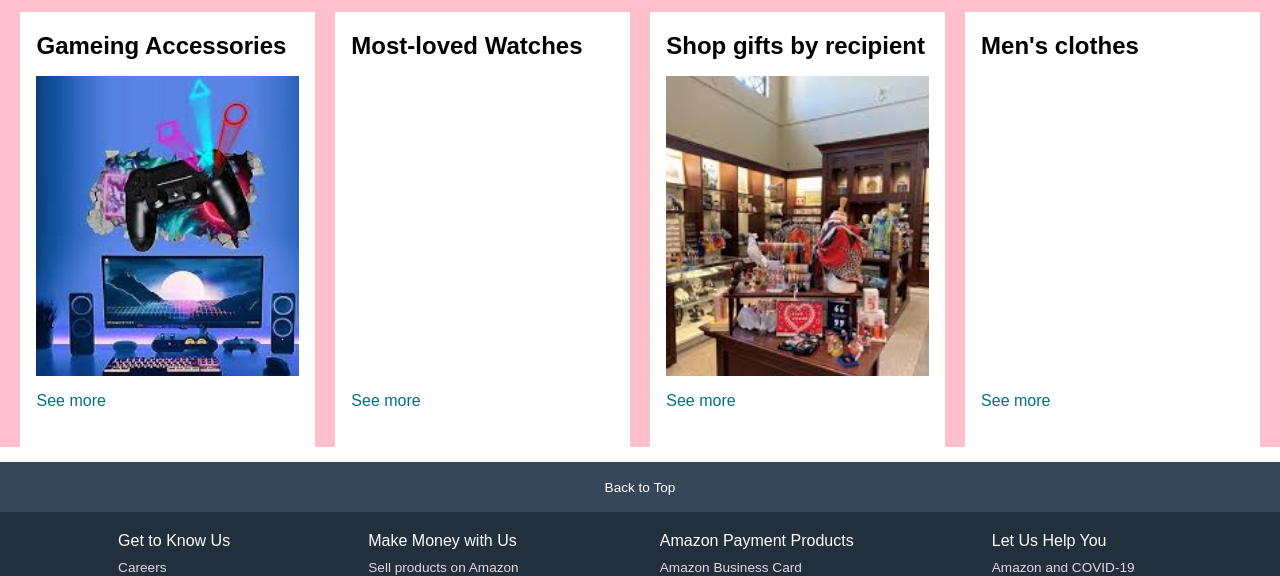
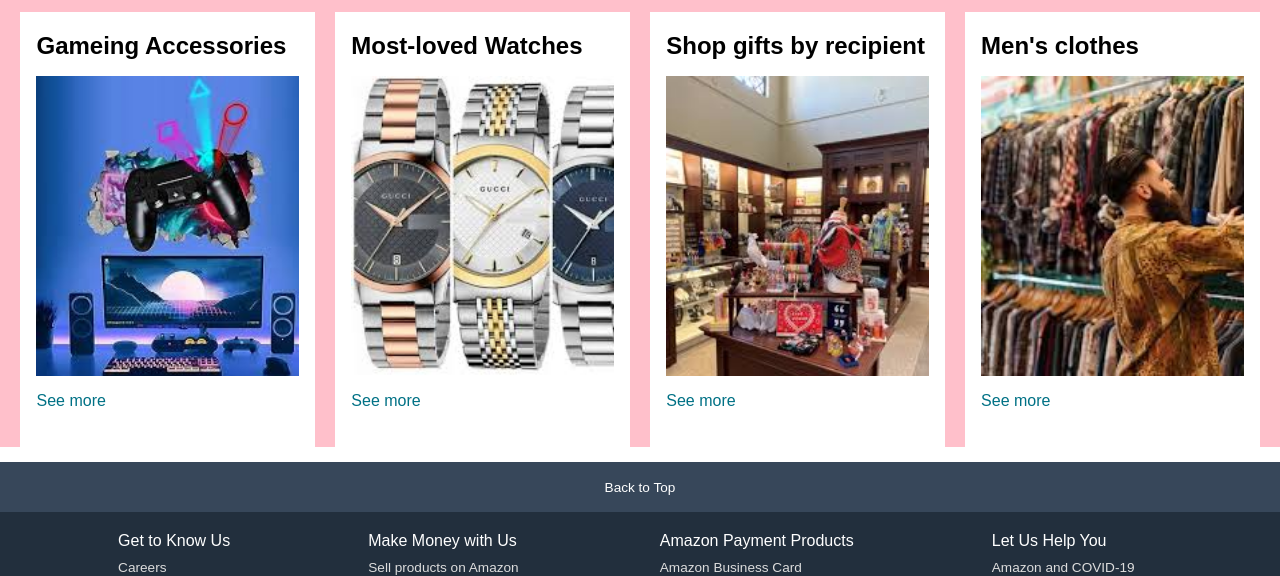
Before and after one commit to zain9008/classroom-level-1, a plain HTML site: page index.html in a window 1280 px wide. Shown: the part 823-1399 px from the top of the page. Drawn offline with Linux system fonts and the light colour scheme.

Commit message:
updated pictures of products

```diff
--- a/index.html
+++ b/index.html
@@ -111,7 +111,7 @@
             <div class="box6 box">
                 <div class="box-content">
                     <h2>Most-loved Watches</h2>
-                    <div class="box-image" style="background-image: url('box6-image.jpg');"></div>
+                    <div class="box-image" style="background-image: url('bpx6-image.jpg');"></div>
                     <P>See more</P>
                 </div>
             </div>
```
Also changed, not shown: box6.image.jpg (deleted), box8-image.jpg (added), box8.image.jpg (deleted), bpx6-image.jpg (added).
